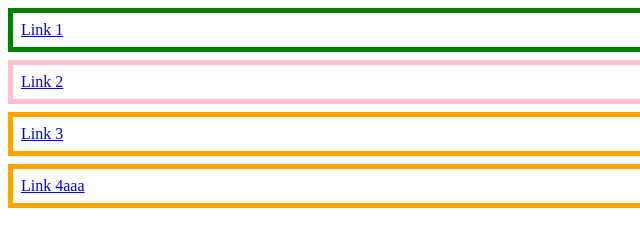
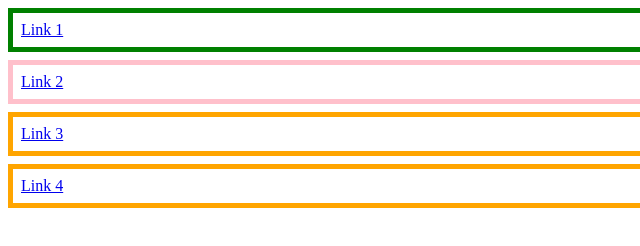
Before and after one commit to sungeu094/MDN_Practice, a plain HTML site: page CSS_Basic/CssBasicTest.html in a window 1280 px wide. Shown: the full height of the page, 0-640 px from the left. Drawn offline with Linux system fonts and the light colour scheme.

Commit message:
finish_CSS_Basic

```diff
--- a/CSS_Basic/CssBasicTest.html
+++ b/CSS_Basic/CssBasicTest.html
@@ -96,7 +96,7 @@
       <li><a href="https://example.com">Link 1</a></li>
       <li><a href="http://example.com" title="Visit example.com">Link 2</a></li>
       <li><a href="/contact">Link 3</a></li>
-      <li><a href="../contact/index.html">Link 4aaa</a></li>
+      <li><a href="../contact/index.html">Link 4</a></li>
     </ul>
   </body>
 </html>
```
